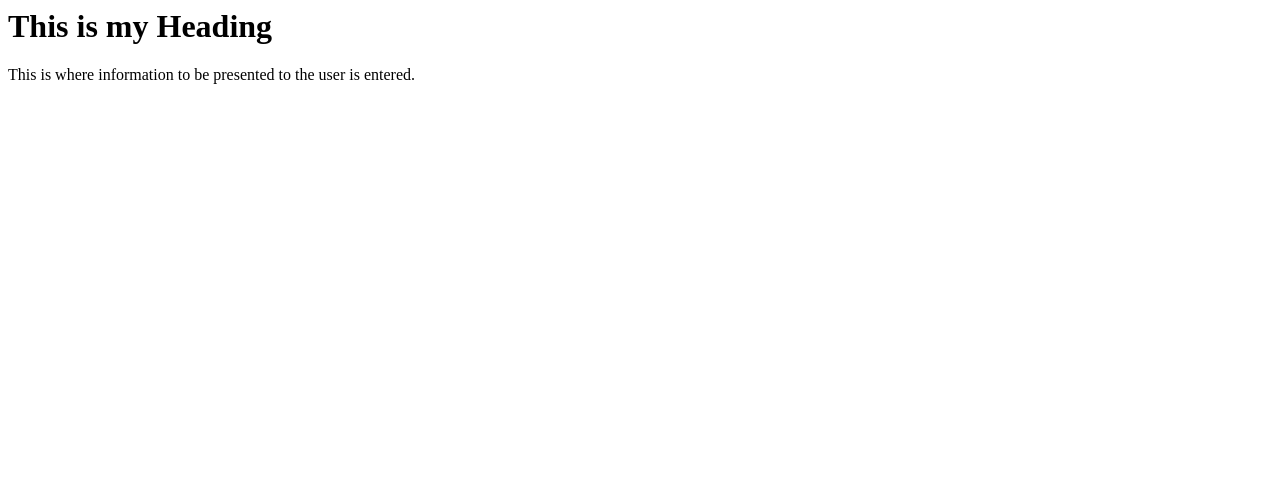
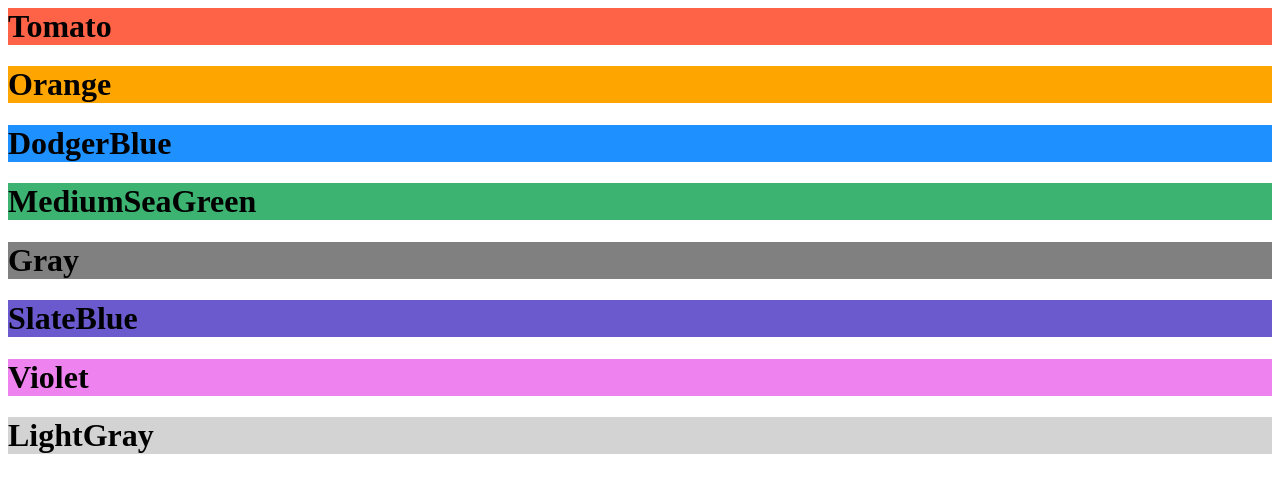
Before and after one commit to jadeywa/temp, a plain HTML site: page index.html in a window 1280 px wide. Drawn offline with Linux system fonts and the light colour scheme.

Commit message:
Update index.html

```diff
--- a/index.html
+++ b/index.html
@@ -5,8 +5,14 @@ The title of the webpage
 </title>
 </head>
 <body>
-<h1>This is my Heading</h1>
-This is where information to be presented to the user is entered.
+<h1 style="background-color:Tomato;">Tomato</h1>
+<h1 style="background-color:Orange;">Orange</h1>
+<h1 style="background-color:DodgerBlue;">DodgerBlue</h1>
+<h1 style="background-color:MediumSeaGreen;">MediumSeaGreen</h1>
+<h1 style="background-color:Gray;">Gray</h1>
+<h1 style="background-color:SlateBlue;">SlateBlue</h1>
+<h1 style="background-color:Violet;">Violet</h1>
+<h1 style="background-color:LightGray;">LightGray</h1>
 
 
 </body>
```
